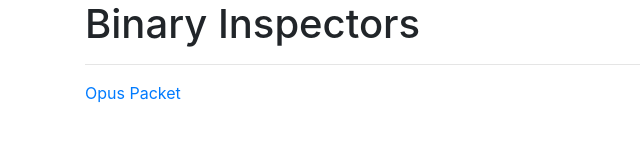
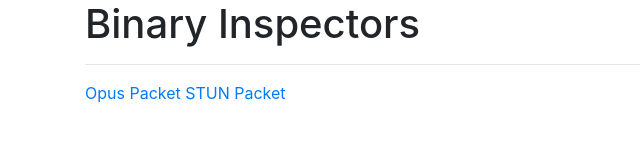
Before and after one commit to rameshvarun/binary-inspector, a website: page src/index.html in a window 1280 px wide. Shown: the whole page, without its empty margins (0-640 px from the left). Drawn offline with nearby package versions, Linux system fonts and the light colour scheme.

Commit message:
Add screenshot.

```diff
--- a/src/index.html
+++ b/src/index.html
@@ -23,6 +23,7 @@
     </div>
 
     <a href="./opus/">Opus Packet</a>
+    <a href="./stun/">STUN Packet</a>
   </div>
 </body>
 </html>
```
Also changed, not shown: README.md, demo.png (added).
